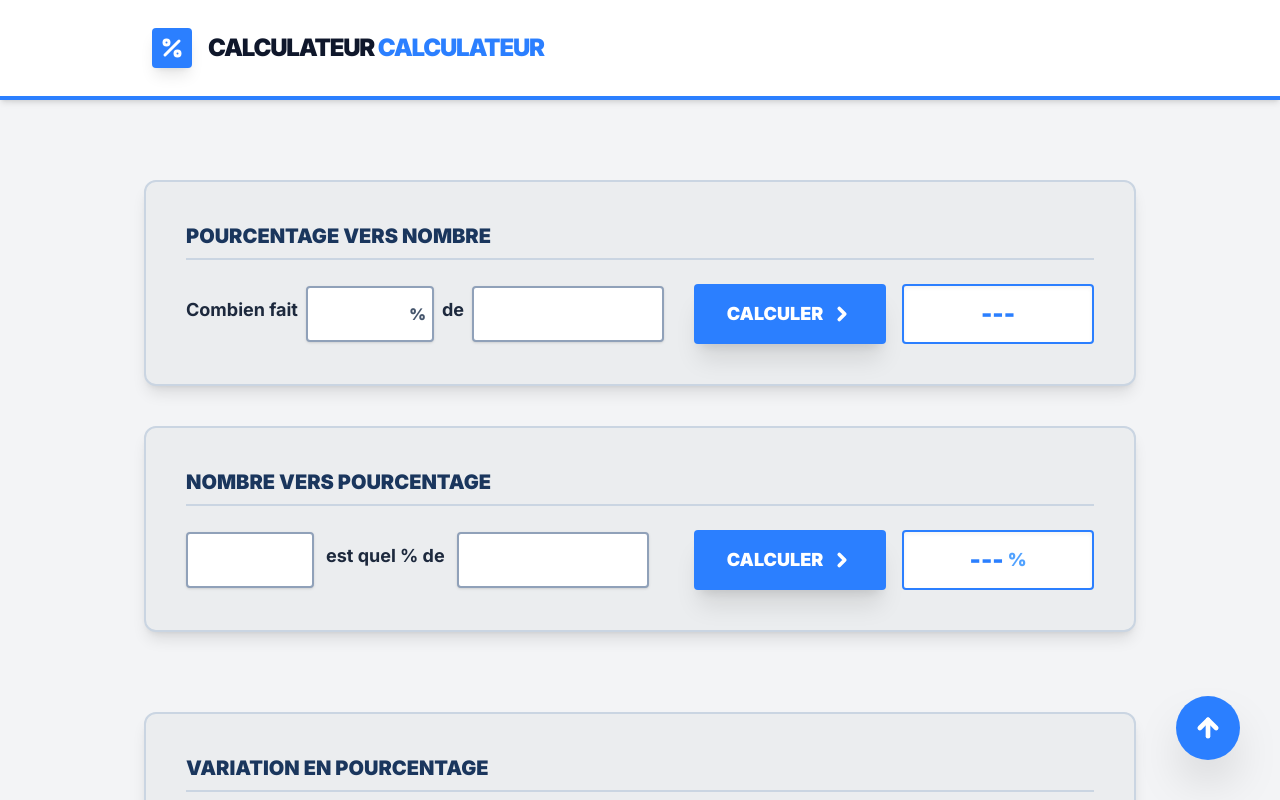
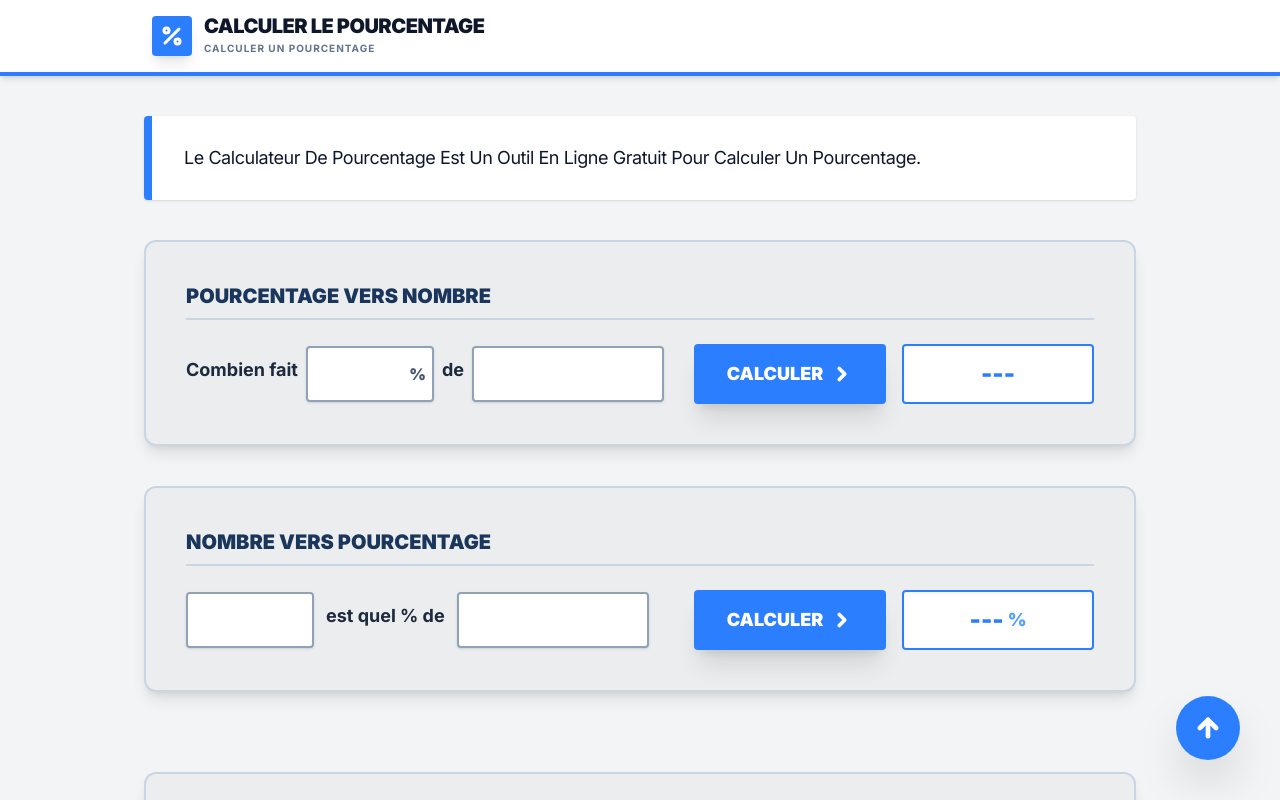
Before and after one commit to mirrzamustafa/percentagecalculator, a Next.js app: page / in a window 1280 px wide. Shown: the top 800 px of the page. Built offline with nearby package versions, Linux system fonts and the light colour scheme.

Commit message:
feat: complete UI/UX

```diff
--- a/src/components/CalculatorClient.tsx
+++ b/src/components/CalculatorClient.tsx
@@ -86,20 +86,36 @@ export default function CalculatorClient({
   return (
     <div className="min-h-screen bg-[#f3f4f6] text-slate-900 antialiased font-sans pb-20 selection:bg-blue-100">
 
-      <header className="border-b-4 border-blue-500 bg-white py-5 shadow-md sticky top-0 z-50">
-        <div className="mx-auto flex h-14 w-full max-w-5xl items-center gap-4 px-4 sm:px-6">
+    {/* Header with French Branding & Logo */}
+    <header className="border-b-4 border-blue-500 bg-white py-4 shadow-md sticky top-0 z-50">
+      <div className="mx-auto flex max-w-5xl items-center justify-between px-4 sm:px-6">
+        <div className="flex items-center gap-3">
           <div className="bg-blue-500 p-2 rounded shadow-lg">
             <Percent size={24} className="text-white" strokeWidth={3} />
           </div>
-          <h1 className="text-xl sm:text-2xl font-black tracking-tighter text-slate-900 uppercase">
-            {seo.h1.split(' ')[0]} <span className="text-blue-500">CALCULATEUR</span>
-          </h1>
+          <div className="flex flex-col">
+            <h1 className="text-lg sm:text-xl font-black tracking-tight text-slate-900 uppercase leading-none">
+              {locale === 'fr' ? "Calculer Le Pourcentage" : "Calculate Percentage"}
+            </h1>
+            <span className="text-[10px] font-bold text-slate-500 uppercase tracking-widest mt-1">
+              {locale === 'fr' ? "calculer un pourcentage" : "percent math tool"}
+            </span>
+          </div>
         </div>
-      </header>
+      </div>
+    </header>
+
+      <AdSlot adClient={adClient} adSlot={adSlotTop} />
 
       <main className="mx-auto mt-10 w-full max-w-5xl px-4 space-y-10">
-
-        <AdSlot adClient={adClient} adSlot={adSlotTop} />
+        {/* Striking, Sharp Keyword-Rich Headline */}
+        <div className="border-l-8 border-blue-500 bg-white p-6 sm:p-8 rounded shadow-sm">
+           <h2 className=" text-slate-900 leading-[1.1] tracking-tight capitalize">
+              {locale === 'fr'
+                ? "Le calculateur de pourcentage est un outil en ligne gratuit pour calculer un pourcentage."
+                : "Percentage Calculator is a free online tool to calculate percentages."}
+           </h2>
+        </div>
 
 {/* Card A: Percent to Number */}
 <section className="rounded-xl border-2 border-slate-300 bg-[#ebedef] p-5 sm:p-10 shadow-lg relative">
```
